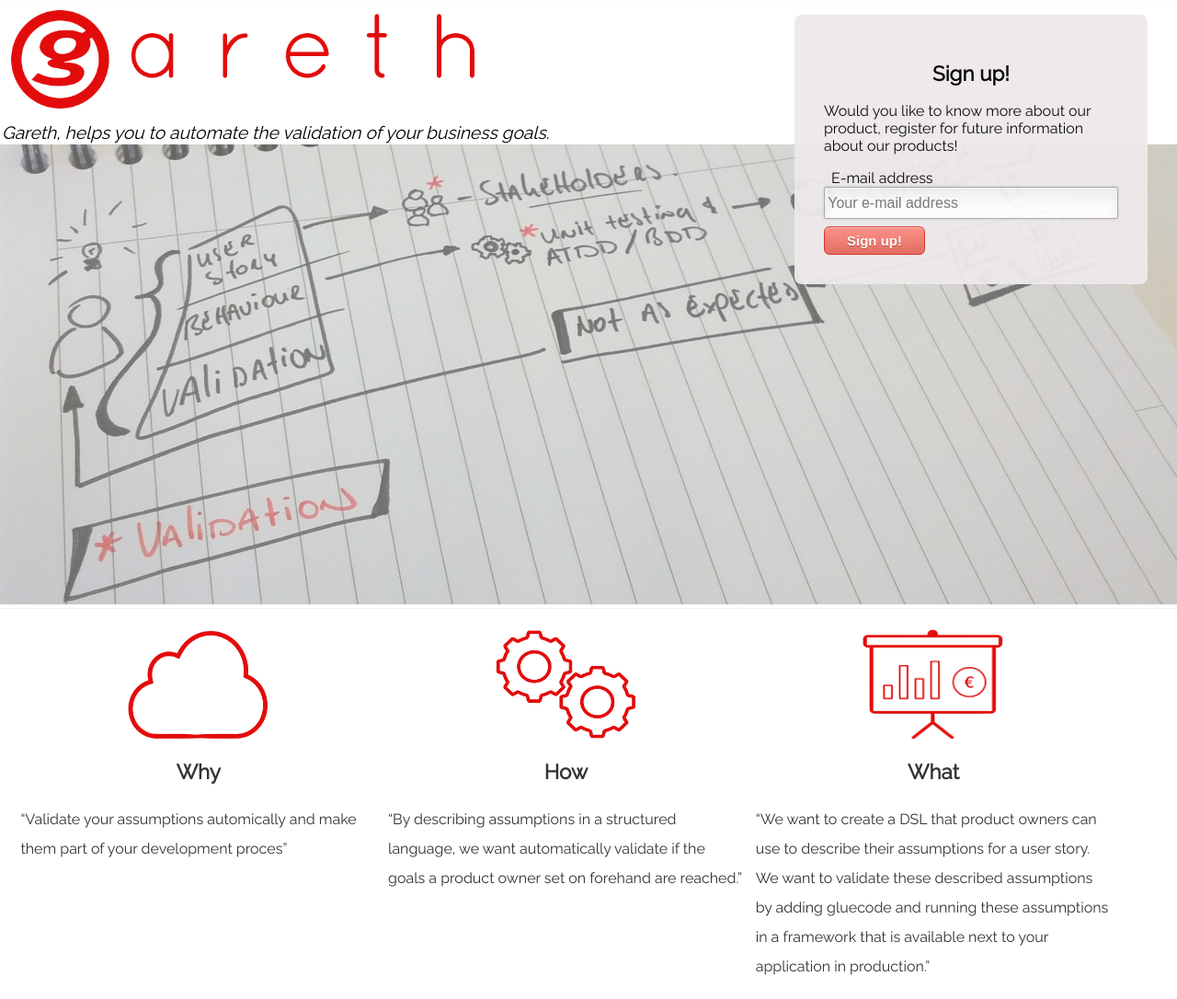
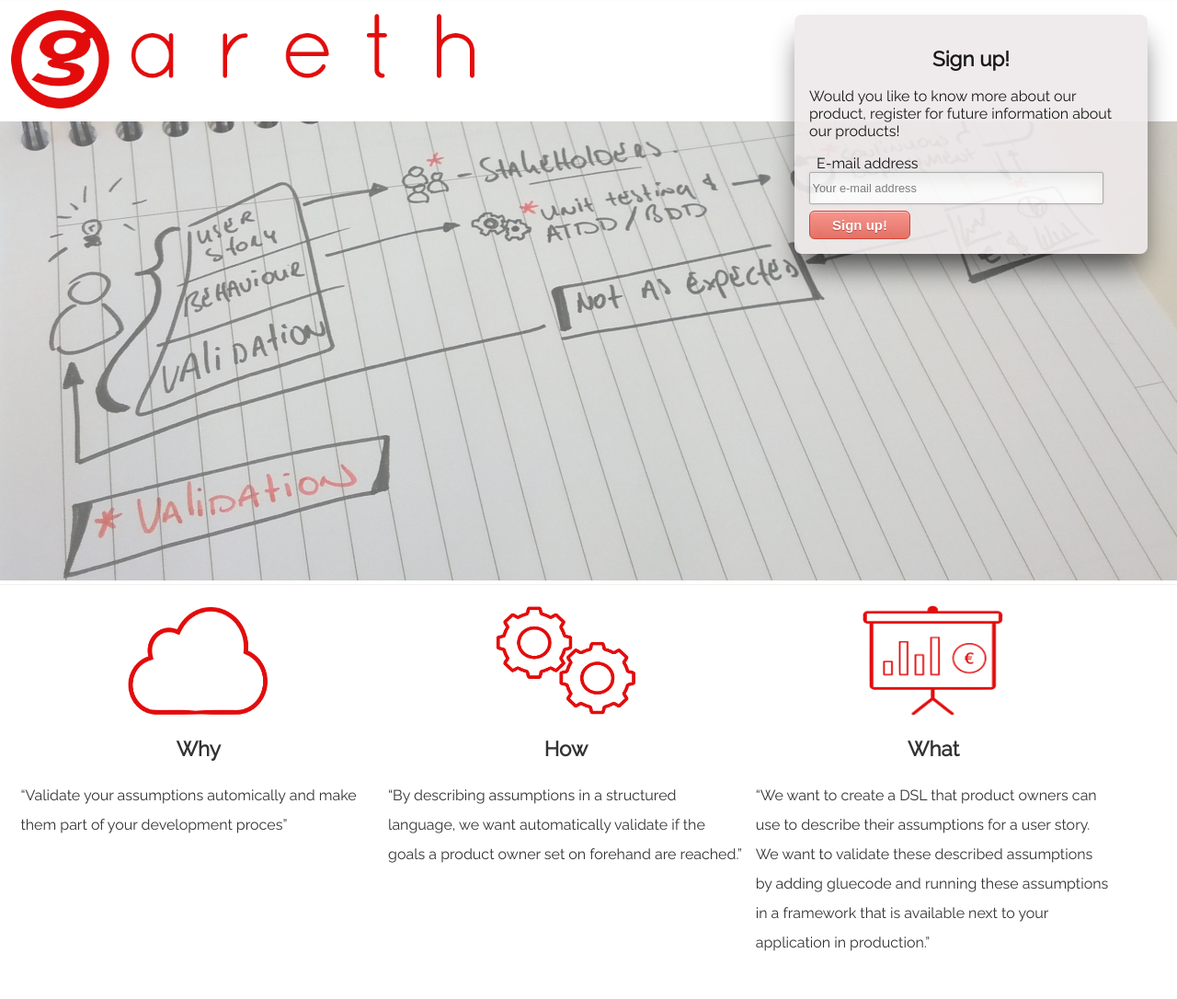
Before and after one commit to craftsmenlabs/gareth-poc, a website: page demo-site/public/index.html in a window 1280 px wide. Shown: the whole page at 92% size. Drawn offline with Linux system fonts and the light colour scheme.

Commit message:
Updated the style with feedback

```diff
--- a/demo-site/public/css/main.css
+++ b/demo-site/public/css/main.css
@@ -53,7 +53,7 @@ input, textarea {
     height: 2.2rem;
     margin-bottom: 0.5em;
     padding: 0.2em;
-    font-size: 1em;
+    font-size: 0.8em;
 }
 
 label {
@@ -154,9 +154,10 @@ section.interested {
     right: 2em;
     z-index: 2;
     max-width: 30%;
-    opacity: 0.95;
-    padding: 2em;
+    opacity: 0.9;
+    padding: 1em;
     border-radius: 0.5em;
+    box-shadow: 0px 20px 31px -7px rgba(0,0,0,0.75);
 }
 
 .hidden {
--- a/demo-site/public/index.html
+++ b/demo-site/public/index.html
@@ -12,7 +12,7 @@
 <header>
 
     <img src="images/gareth-logo-big.png" class="logo" alt="Gareth Logo"/>
-    <p class="subtitle"><em>Gareth, helps you to automate the validation of your business goals.</em></p>
+    <!--<p class="subtitle"><em>Gareth, helps you to automate the validation of your business goals.</em></p> -->
     <img src="images/gareth-leader.jpg" title="Idea explained" class="leader"/>
 </header>
 
```
